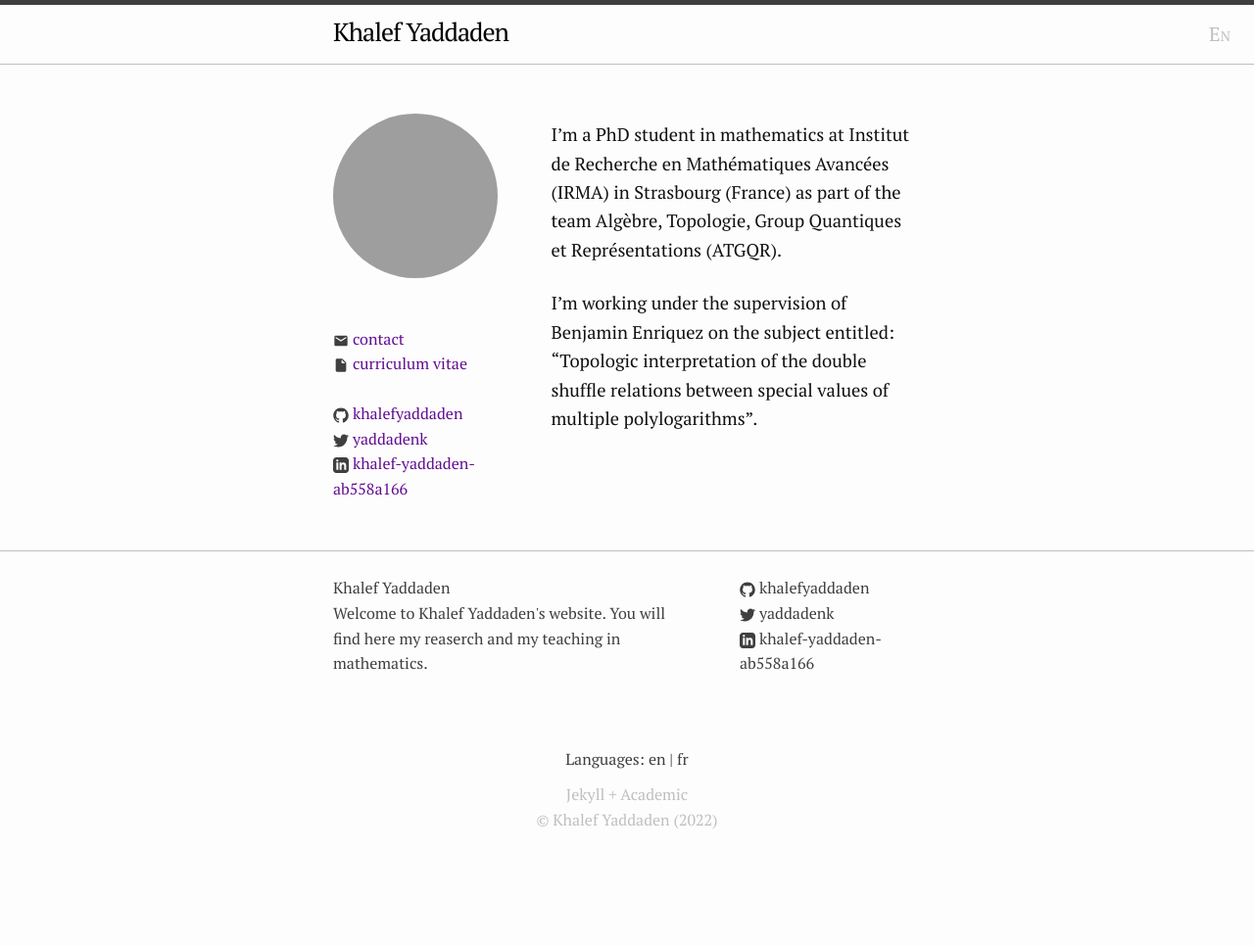
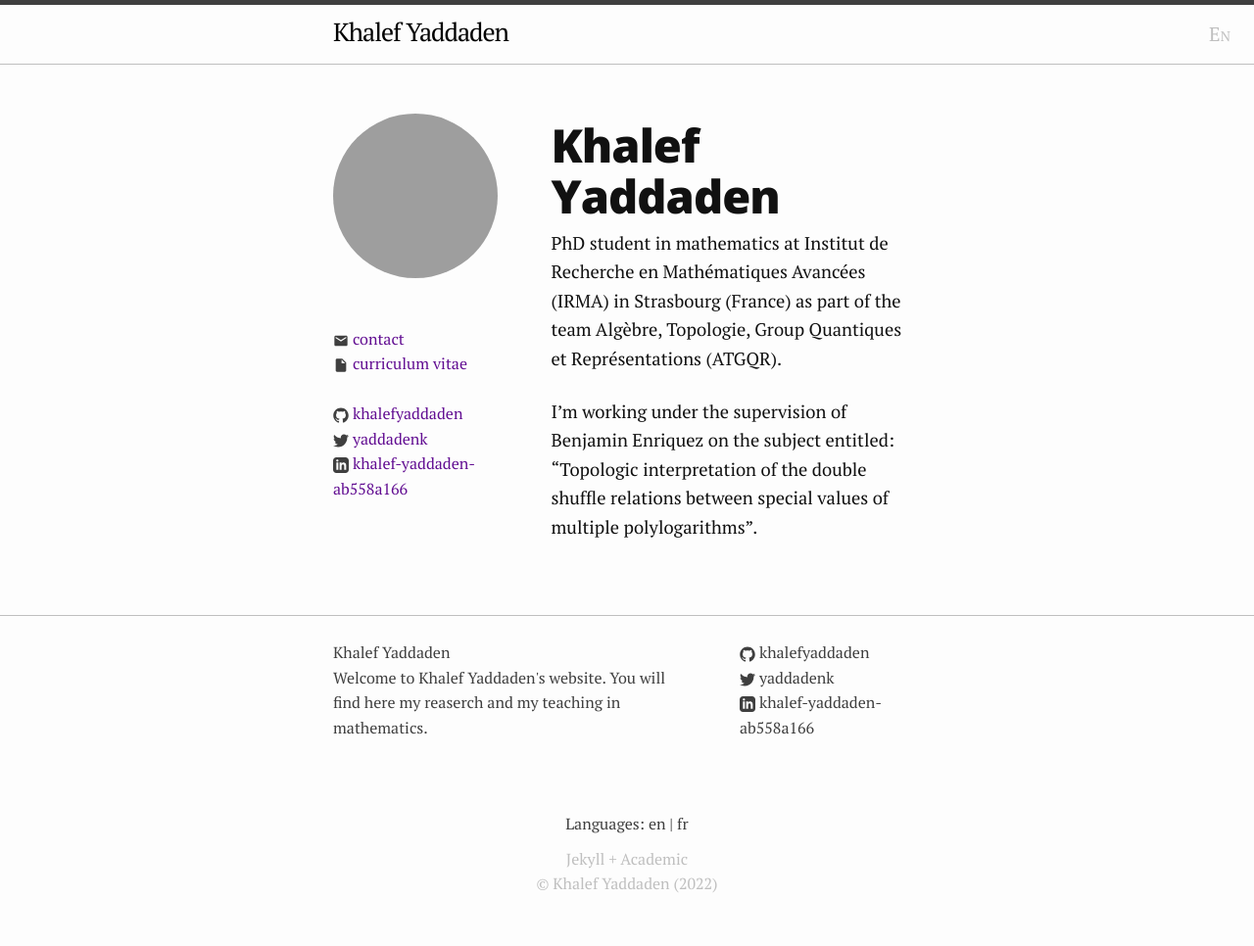
Before and after one commit to khalefyaddaden/khalefyaddaden.github.io, a Jekyll site: the page built from index.markdown, in a window 1280 px wide. Shown: the whole page at 98% size. Built offline with Jekyll 4.4.1, drawn with Linux system fonts in a browser that asks for light colours; before the commit the page ends 900 px from its top, so only the background shows below that; grey boxes are pictures that could not be loaded.

Commit message:
update index

```diff
--- a/index.fr.markdown
+++ b/index.fr.markdown
@@ -5,7 +5,9 @@
 layout: about
 lang: fr
 ---
-Je suis doctorant en mathématiques à l'Institut de Recherche en Mathématiques Avancées (IRMA)
+# Khalef Yaddaden
+
+Doctorant en mathématiques à l'Institut de Recherche en Mathématiques Avancées (IRMA)
 à Strasbourg (France) au sein de l'équipe d'Algèbre, Topologie, Group Quantiques et Représentations (ATGQR).
 
 Je travaille sous la direction de Benjamin Enriquez sur le sujet intitulé:
--- a/index.markdown
+++ b/index.markdown
@@ -5,7 +5,9 @@
 layout: about
 lang: en
 ---
-I'm a PhD student in mathematics at Institut de Recherche en Mathématiques Avancées (IRMA)
+# Khalef Yaddaden
+
+PhD student in mathematics at Institut de Recherche en Mathématiques Avancées (IRMA)
 in Strasbourg (France) as part of the team Algèbre, Topologie, Group Quantiques et Représentations (ATGQR).
 
 I'm working under the supervision of Benjamin Enriquez on the subject entitled:
```
